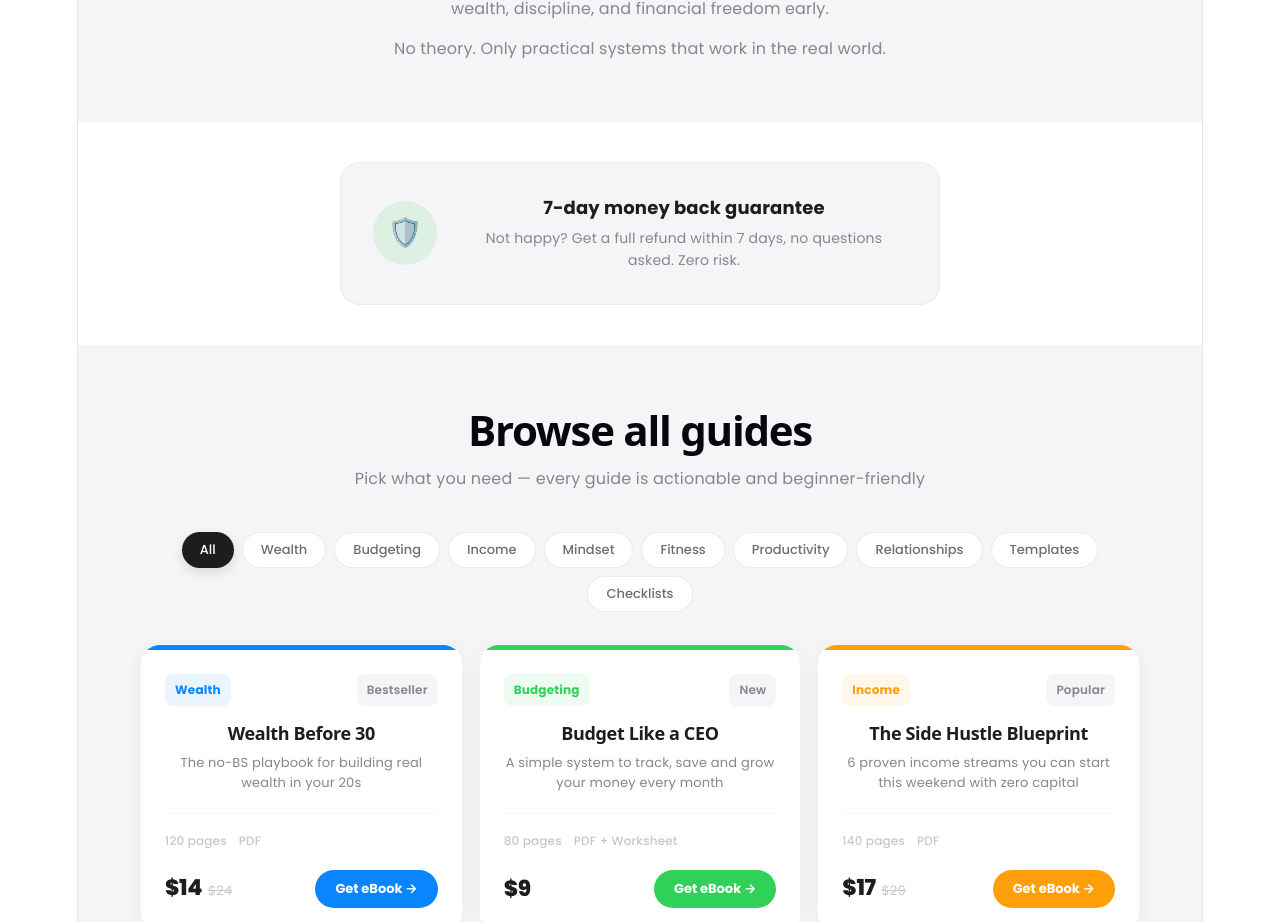
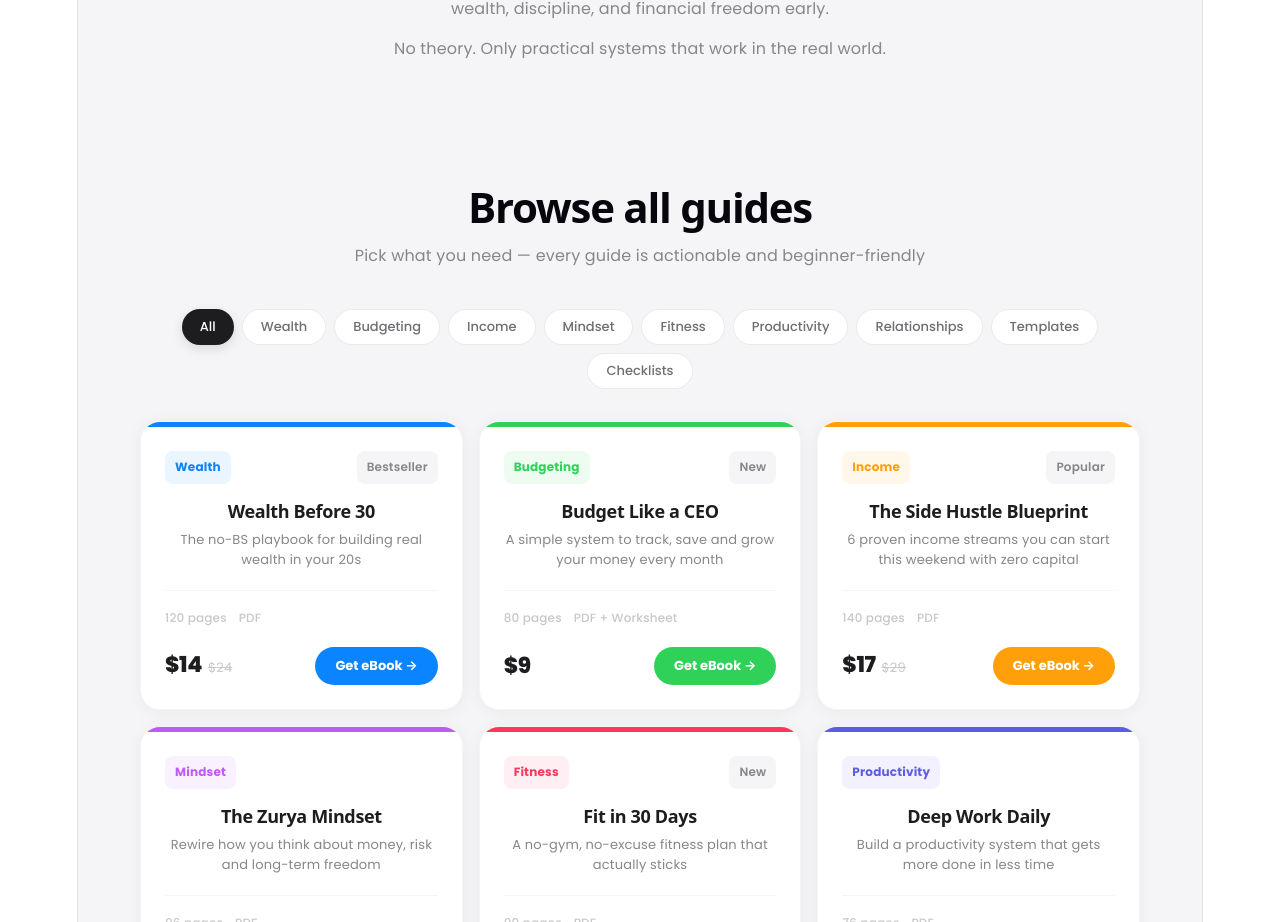
Before and after one commit to maaneshts/my-store, a React (Vite) app: page / in a window 1280 px wide. Shown: the part 2440-3362 px from the top of the page. Built offline with nearby package versions, Linux system fonts and the light colour scheme.

Commit message:
Update App.jsx

```diff
--- a/src/App.jsx
+++ b/src/App.jsx
@@ -303,20 +303,7 @@ export default function App() {
         </div>
       </div>
 
-      {/* GUARANTEE */}
-      <div className="sp" style={{ padding: "40px 48px", background: "#fff" }}>
-        <div style={{ maxWidth: "600px", margin: "0 auto" }}>
-          <div style={{ background: "#F5F5F7", borderRadius: "20px", padding: "32px", display: "flex", gap: "24px", alignItems: "center", border: "1px solid rgba(0,0,0,0.04)" }}>
-            <div style={{ width: "64px", height: "64px", background: "#30D15820", borderRadius: "50%", display: "flex", alignItems: "center", justifyContent: "center", fontSize: "28px", flexShrink: 0 }}>🛡️</div>
-            <div>
-              <div style={{ fontSize: "18px", fontWeight: "700", marginBottom: "6px" }}>7-day money back guarantee</div>
-              <div style={{ fontSize: "14px", color: "#86868b", lineHeight: 1.6 }}>Not happy? Get a full refund within 7 days, no questions asked. Zero risk.</div>
-            </div>
-          </div>
-        </div>
-      </div>
-
-      {/* PRODUCTS */}
+           {/* PRODUCTS */}
       <div id="products" className="sp" style={{ padding: "60px 48px 40px", background: "#F5F5F7" }}>
         <div style={{ maxWidth: "1000px", margin: "0 auto" }}>
           <div style={{ textAlign: "center", marginBottom: "40px" }}>
```
